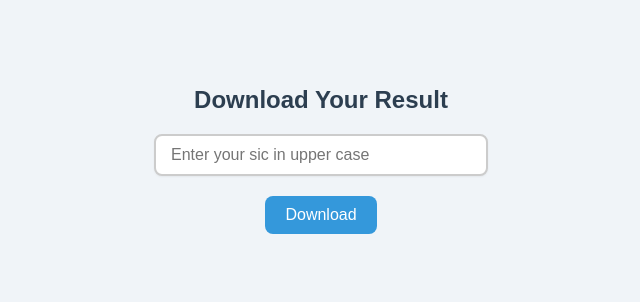
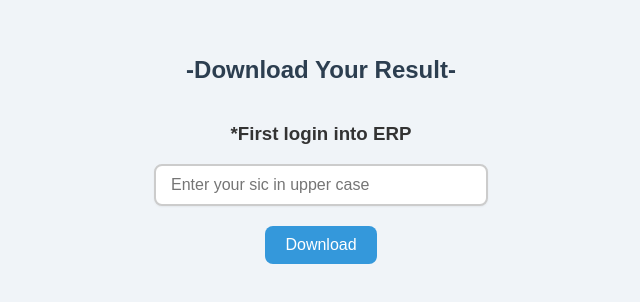
Before and after one commit to justforfunsit/resultcheck, a website built with Vite: page index.html in a window 1280 px wide. Shown: the part 250-552 px from the top of the page, without its empty margins (319-959 px from the left). Built offline with nearby package versions, Linux system fonts and the light colour scheme.

Commit message:
index.html

```diff
--- a/index.html
+++ b/index.html
@@ -7,8 +7,8 @@
   <link rel="stylesheet" href="style.css">
 </head>
 <body>
-  <h2>Download Your Result</h2>
-
+  <h2> -Download Your Result-</h2>
+  <h3>*First login into ERP</h3>
 
   <input type="text" id="codePart" placeholder="Enter your sic in upper case" />
   <button onclick="generateLink()">Download</button>
```
